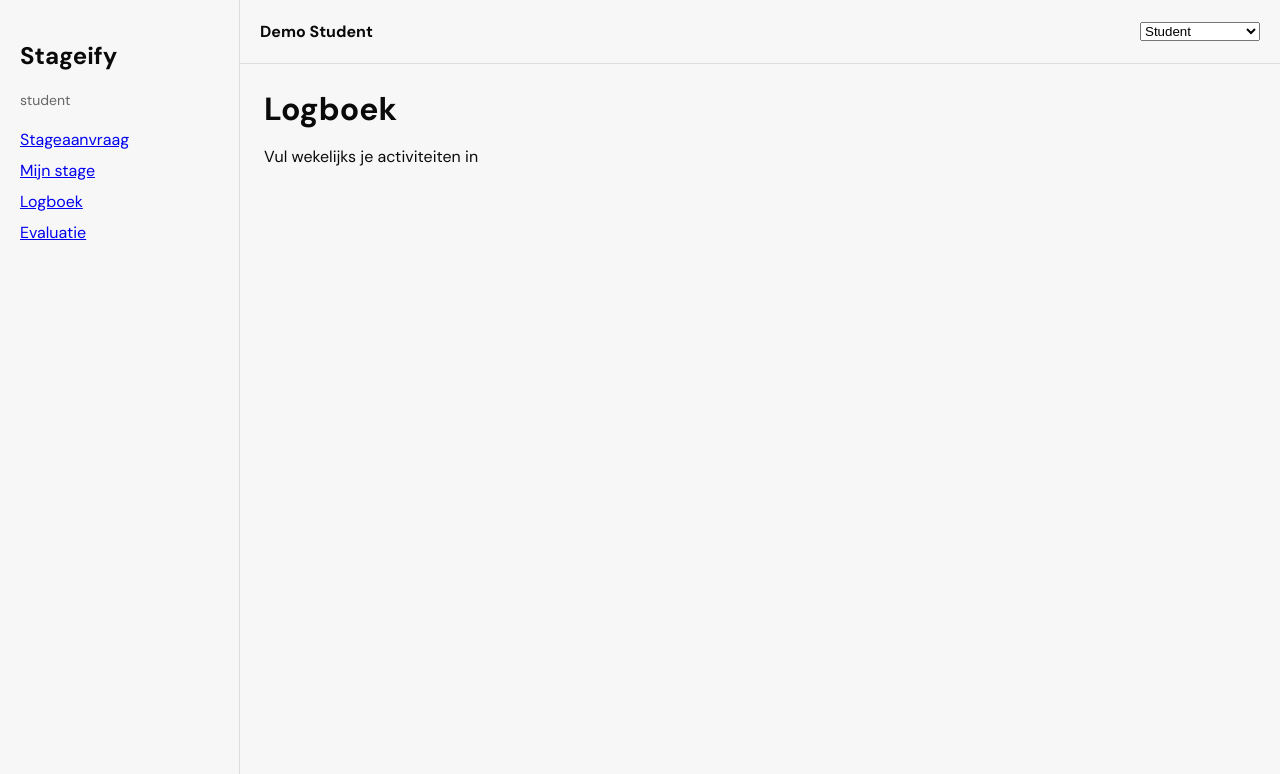
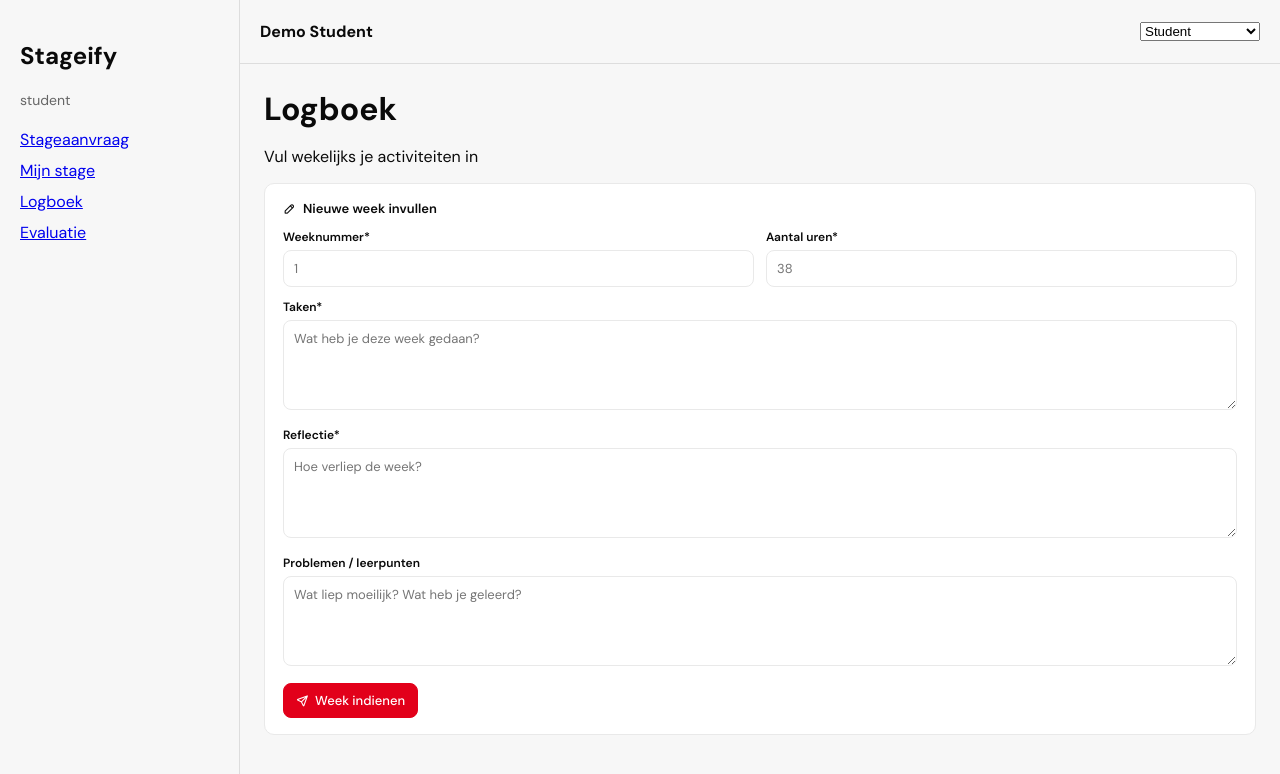
Before and after one commit to amingharbaoui/programming_project_group_1, a React (Vite) app in the folder frontend/: page /student/logbook in a window 1280 px wide. Shown: the top 774 px of the page. Built offline with nearby package versions, Linux system fonts and the light colour scheme; no server answers.

Commit message:
Logboekformulier toegevoegd

```diff
--- a/frontend/src/features/student/pages/StudentLogbookPage.jsx
+++ b/frontend/src/features/student/pages/StudentLogbookPage.jsx
@@ -80,6 +80,64 @@ export default function StudentLogbookPage() {
         <p>Vul wekelijks je activiteiten in</p>
       </div>
 
+      {/* Fout- en succesbericht */}
+      {error && (
+        <div className="card">
+          <p className="status s_rood">{error}</p>
+        </div>
+      )}
+      {succes && (
+        <div className="card">
+          <p className="status s_ok">Week succesvol ingediend.</p>
+        </div>
+      )}
+
+      {/* Formulier voor nieuwe week */}
+      <div className="card">
+        <div className="card_title">
+          <i className="ti ti-pencil" />
+          Nieuwe week invullen
+        </div>
+
+        <form onSubmit={handleSubmit}>
+
+          <div className="form_row">
+            <div className="form_group">
+              <label className="form_label">Weeknummer<span className="req">*</span></label>
+              <input className="form_input" type="number" name="weekNummer" value={form.weekNummer} onChange={handleChange} placeholder="1" />
+            </div>
+            <div className="form_group">
+              <label className="form_label">Aantal uren<span className="req">*</span></label>
+              <input className="form_input" type="number" name="aantalUren" value={form.aantalUren} onChange={handleChange} placeholder="38" />
+            </div>
+          </div>
+
+          <div className="form_group">
+            <label className="form_label">Taken<span className="req">*</span></label>
+            <textarea className="form_textarea" name="taken" value={form.taken} onChange={handleChange} placeholder="Wat heb je deze week gedaan?" />
+          </div>
+
+          <div className="form_group">
+            <label className="form_label">Reflectie<span className="req">*</span></label>
+            <textarea className="form_textarea" name="reflectie" value={form.reflectie} onChange={handleChange} placeholder="Hoe verliep de week?" />
+          </div>
+
+          <div className="form_group">
+            <label className="form_label">Problemen / leerpunten</label>
+            <textarea className="form_textarea" name="leerpunten" value={form.leerpunten} onChange={handleChange} placeholder="Wat liep moeilijk? Wat heb je geleerd?" />
+          </div>
+
+          <div className="actions">
+            <button type="submit" className="btn primary">
+              <i className="ti ti-send" />
+              Week indienen
+            </button>
+          </div>
+
+        </form>
+      </div>
+
+
 
     </div>
   );
```
